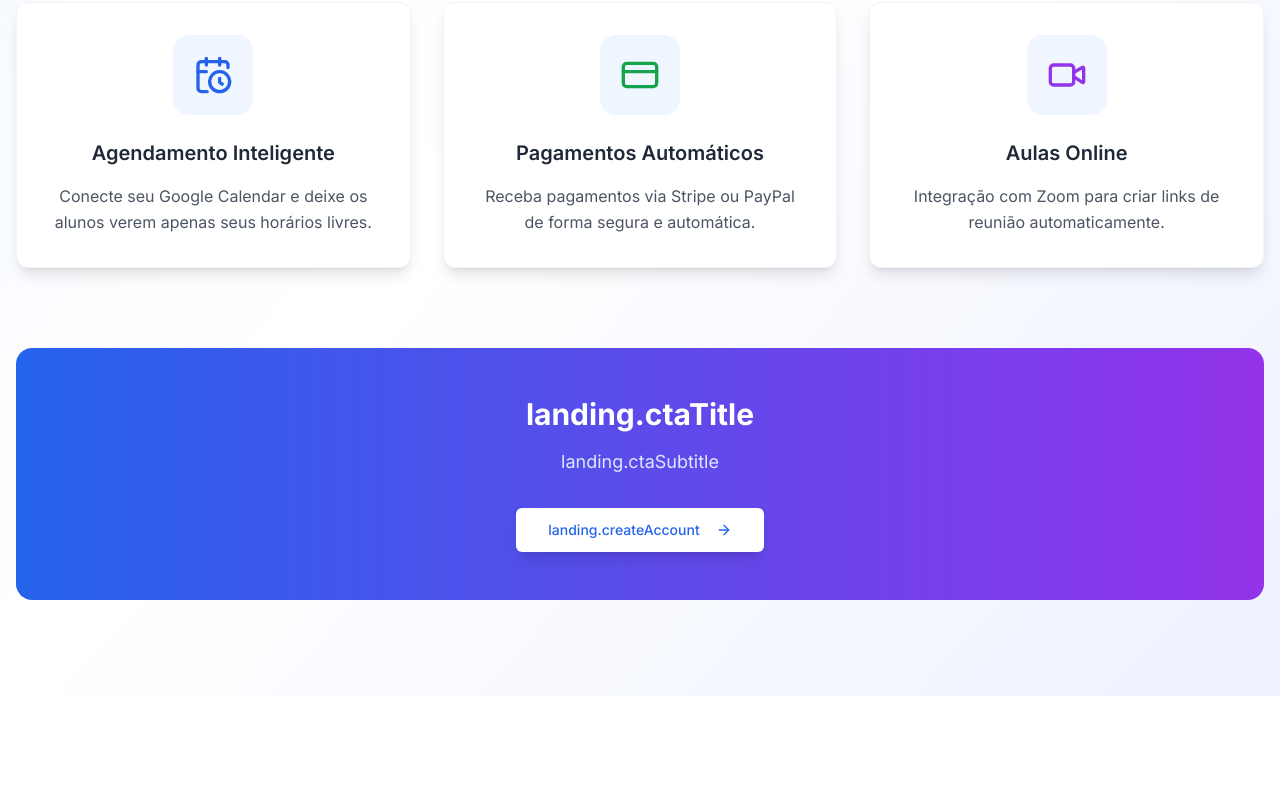
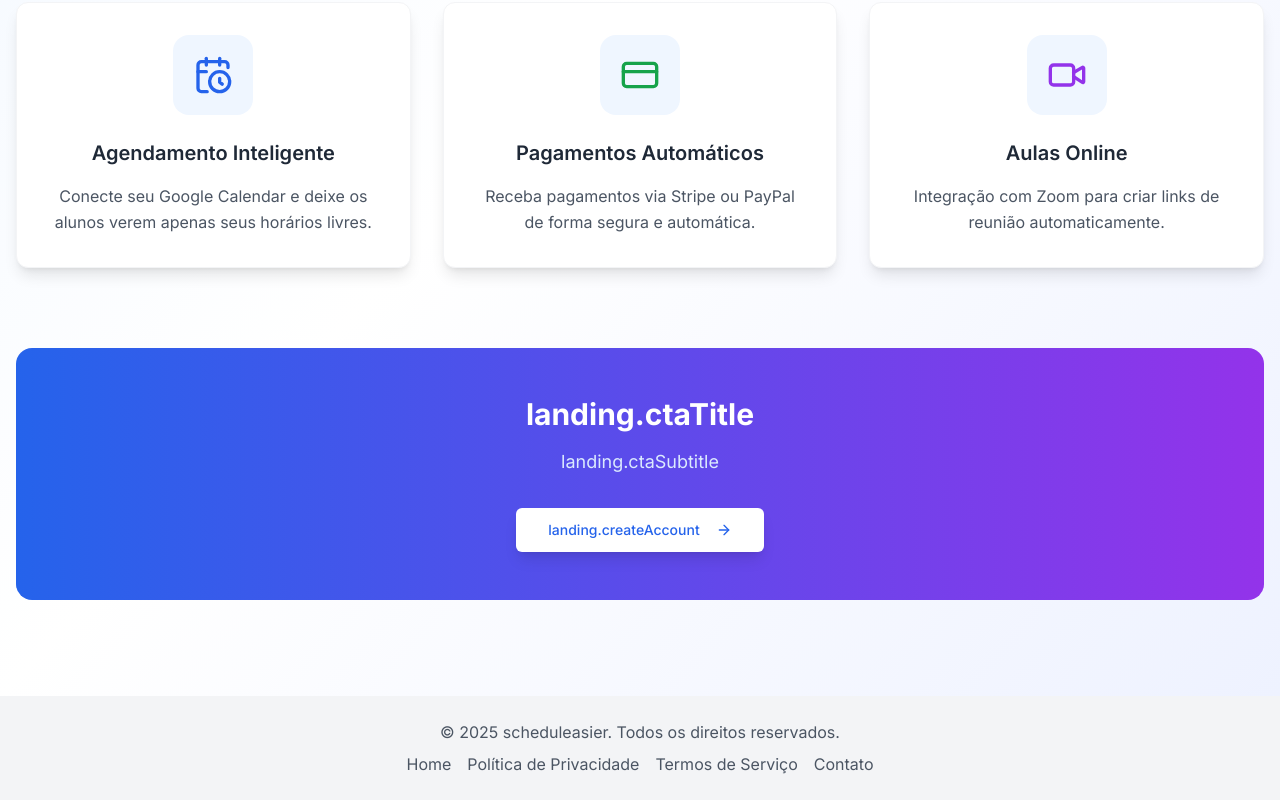
Before and after one commit to cbsalt/aula-magica-agendamento, a Next.js app: page / in a window 1280 px wide. Shown: the part 683-1483 px from the top of the page. Before the commit the page ends 1379 px from the top, so only its background shows below. Built offline with nearby package versions, Linux system fonts and the light colour scheme; no server answers.

Commit message:
feat: created footer

```diff
--- a/app/page.tsx
+++ b/app/page.tsx
@@ -2,6 +2,7 @@ import { redirect } from "next/navigation";
 import { getServerSession } from "next-auth";
 import { authOptions } from "@/lib/auth";
 import LandingPage from "@/components/LandingPage";
+import Footer from "@/components/Footer";
 
 export default async function Home() {
   const session = await getServerSession(authOptions);
@@ -10,5 +11,10 @@ export default async function Home() {
     redirect("/dashboard");
   }
 
-  return <LandingPage />;
+  return (
+    <div className="flex flex-col min-h-screen">
+      <LandingPage />
+      <Footer />
+    </div>
+  );
 }
```
